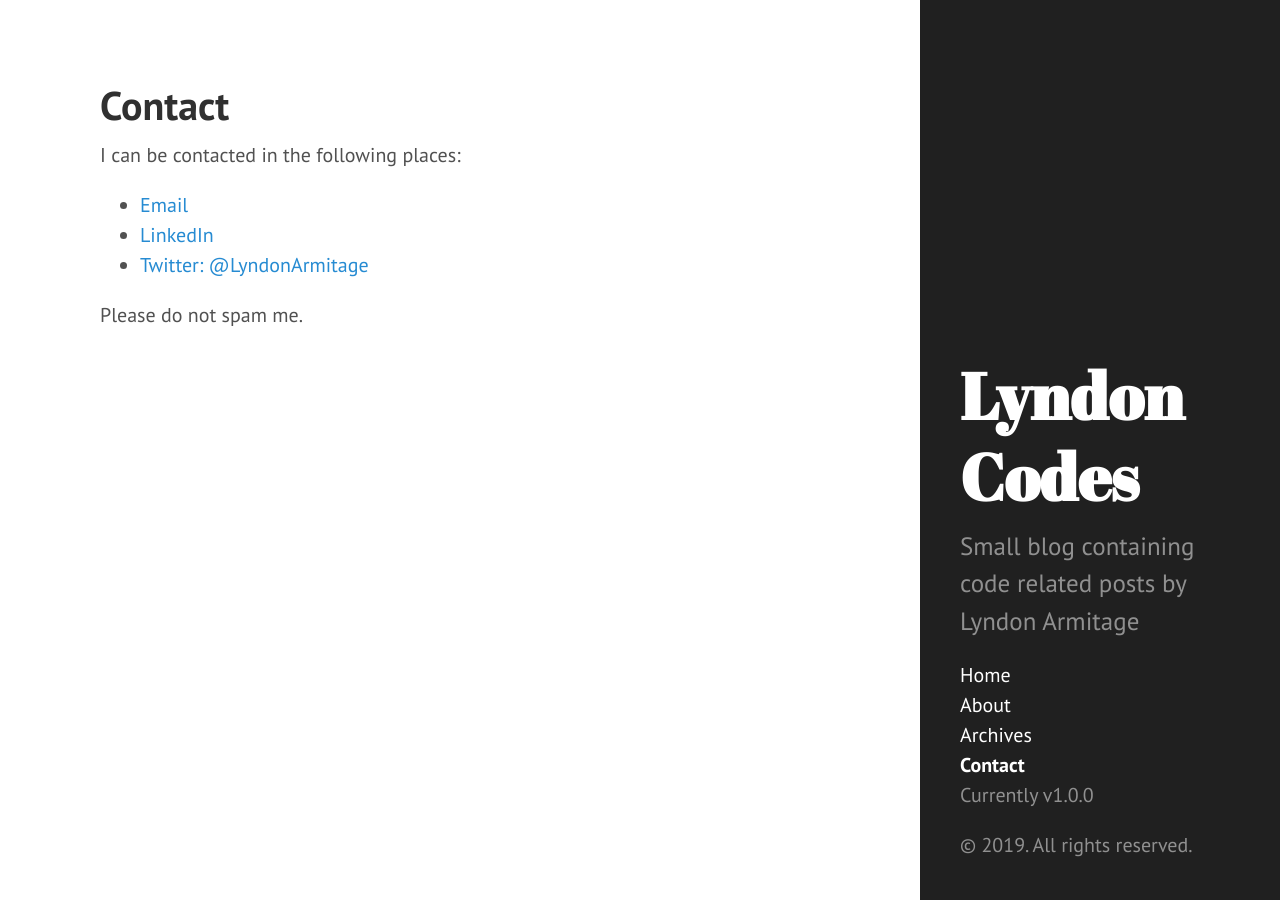
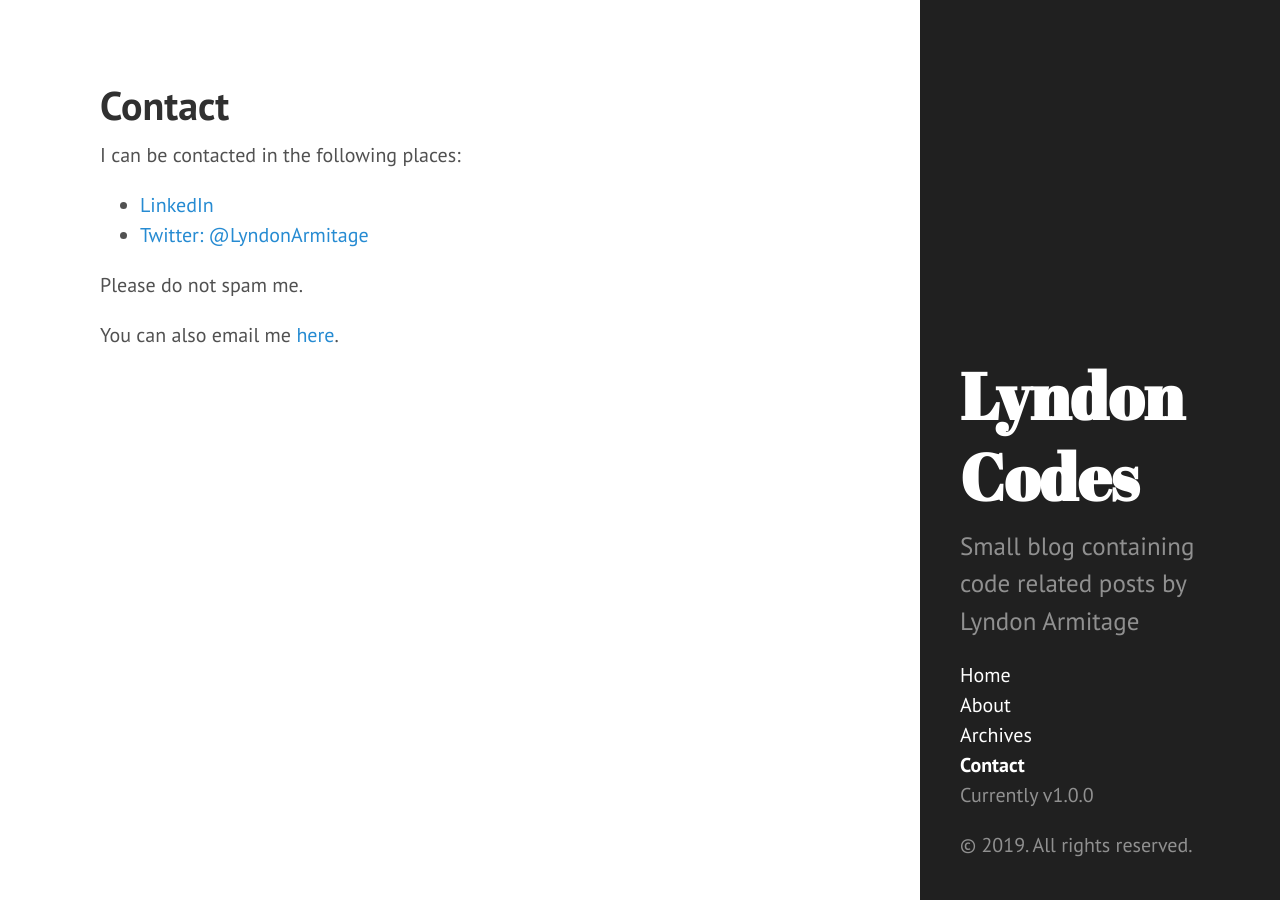
Before and after one commit to LyndonArmitage/lyndonarmitage.github.io, a Jekyll site: the page built from contact.md, in a window 1280 px wide. Built offline with Jekyll 4.4.1, drawn with Linux system fonts in a browser that asks for light colours; nearby versions of some CDN libraries; some of the changed lines change nothing that is shown.

Commit message:
Alter contact to try and limit bot spamming my email

```diff
--- a/contact.md
+++ b/contact.md
@@ -5,8 +5,27 @@
 
 I can be contacted in the following places:
 
-* [Email](mailto:lyndon.armitage+contact@gmail.com)
 * [LinkedIn](https://www.linkedin.com/in/lyndonarmitage/)
 * [Twitter: @LyndonArmitage](https://twitter.com/LyndonArmitage)
 
 Please do not spam me.
+
+<noscript>
+In order to see my email address please enable JavaScript.
+</noscript>
+<p>
+You can also email me <a id="email">here</a>.
+</p>
+
+<script>
+(function () {
+  var isBot = /bot|google|baidu|bing|msn|duckduckbot|teoma|slurp|yandex/i
+      .test(navigator.userAgent)
+  if (!isBot) {
+    document.getElementById("email").setAttribute(
+      "href",
+      "mailto:lyndon.armitage+contact@gmail.com"
+    );
+  }
+})();
+</script>
```
